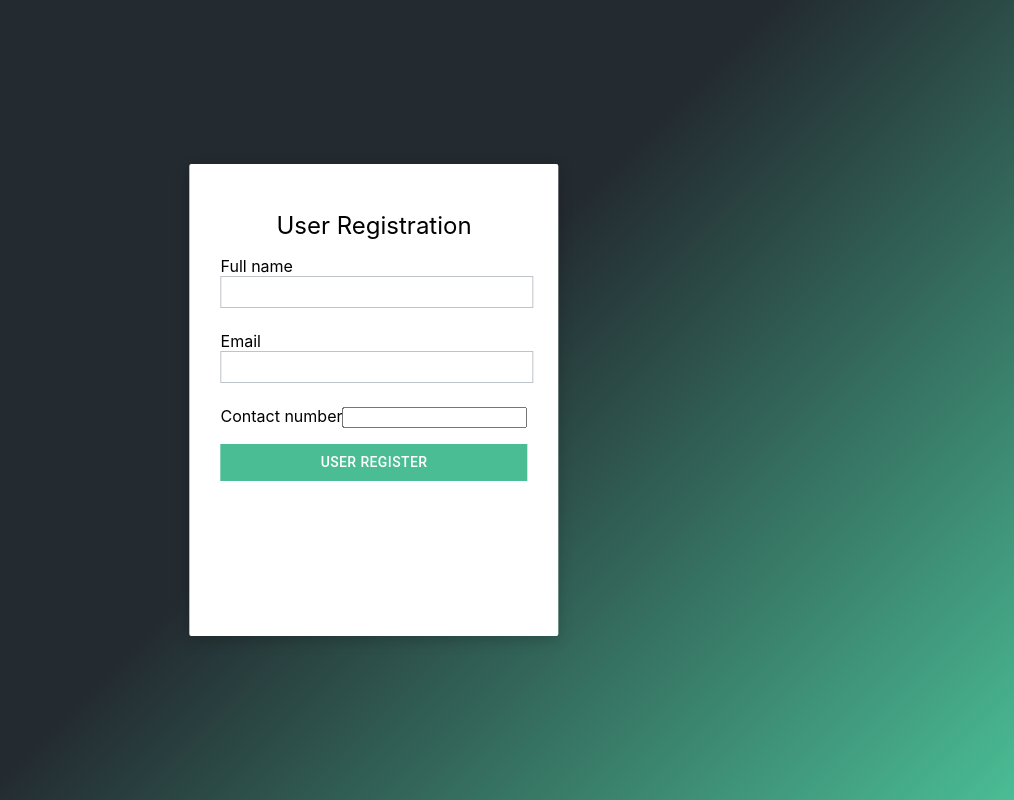
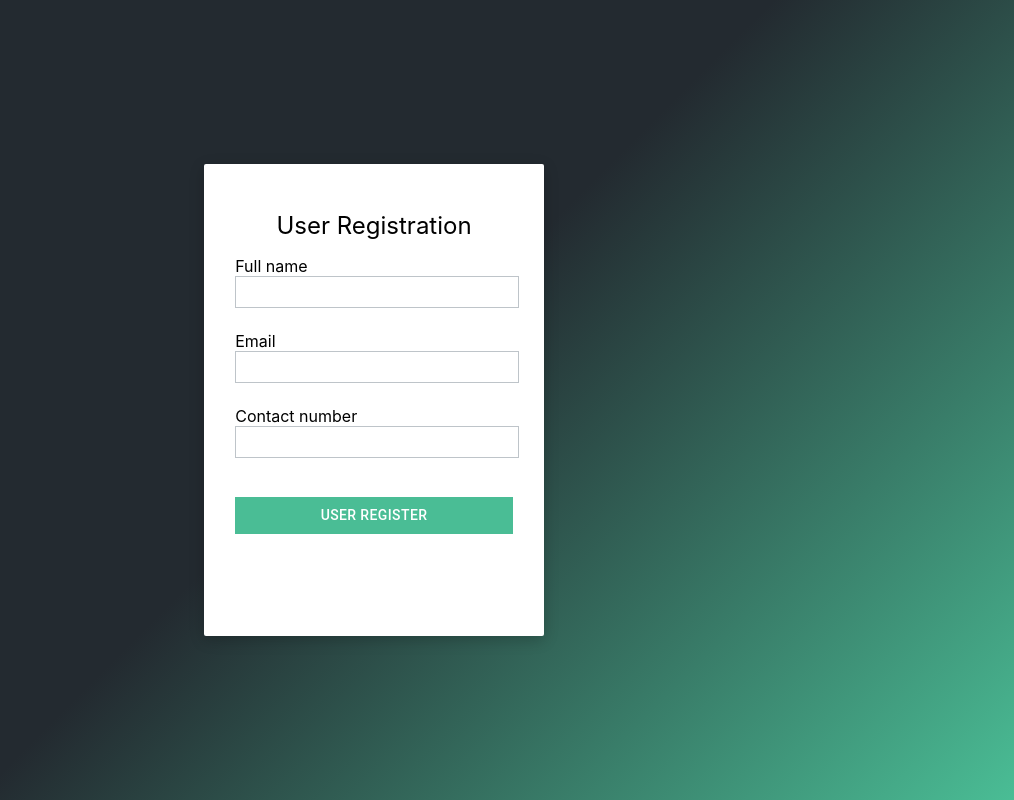
Before and after one commit to sinergiamedialabs/Visitor-Registration-System-Frontend, a React (Create React App) app: page /user_registration in a window 1280 px wide. Shown: the whole page, without its empty margins (266-1280 px from the left). Built offline with nearby package versions, Linux system fonts and the light colour scheme.

Commit message:
validation add for user registration

```diff
--- a/src/components/userRegistration/index.tsx
+++ b/src/components/userRegistration/index.tsx
@@ -11,12 +11,16 @@ const UserRegistration: React.FC = () => {
 
   const validationSchema = Yup.object().shape({
     fullName: Yup.string().required("Fullname is required*"),
-    email: Yup.string().required("Email is required*"),
-    phoneNumber: Yup.string().required("Phone number is required*"),
+    email: Yup.string().required("Email is required*").matches(
+      /^(([^<>()[\]\\.,;:\s@"]+(\.[^<>()[\]\\.,;:\s@"]+)*)|(".+"))@((\[[0-9]{1,3}\.[0-9]{1,3}\.[0-9]{1,3}\.[0-9]{1,3}\])|(([a-zA-Z\-0-9]+\.)+[a-zA-Z]{2,}))$/,
+      'Please enter a valid email address',
+    )
+    .matches(/@[a-zA-Z0-9._-]{3,}\.+[a-zA-Z]{2,}$/, 'Please enter a valid email address'),
+    phoneNumber: Yup.number().required("Phone number is required*").max(10, 'Phone number must not exceed 10 digits'),
   });
   const handleSubmit = async(values: any) => {
     const payload = {
-      "fullName": "megha",
+      "fullName": "",
       "email": "megha.mohandas@simelabs.com",
       "phoneNumber": "9400315869"
     }
@@ -76,18 +80,18 @@ const UserRegistration: React.FC = () => {
                     className={styles.error}
                   />
                 </div>
-                <div style={{}}>
+                <div className={styles.fieldDiv}>
                   <label>Contact number</label>
                   <Field
-                    name="phonenumber"
+                    name="phoneNumber"
                     id="phonenumber"
-                    type="email"
+                    type="number"
                     className={styles.textField}
                     label="Phone number"
                   >
                   </Field>
                   <ErrorMessage
-                    name="phonenumber"
+                    name="phoneNumber"
                     component="div"
                     className={styles.error}
                   />
```
